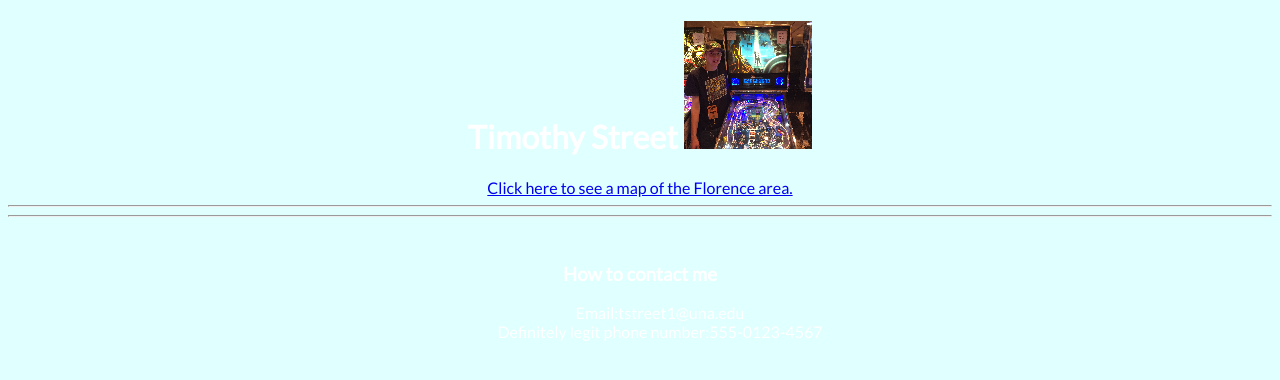
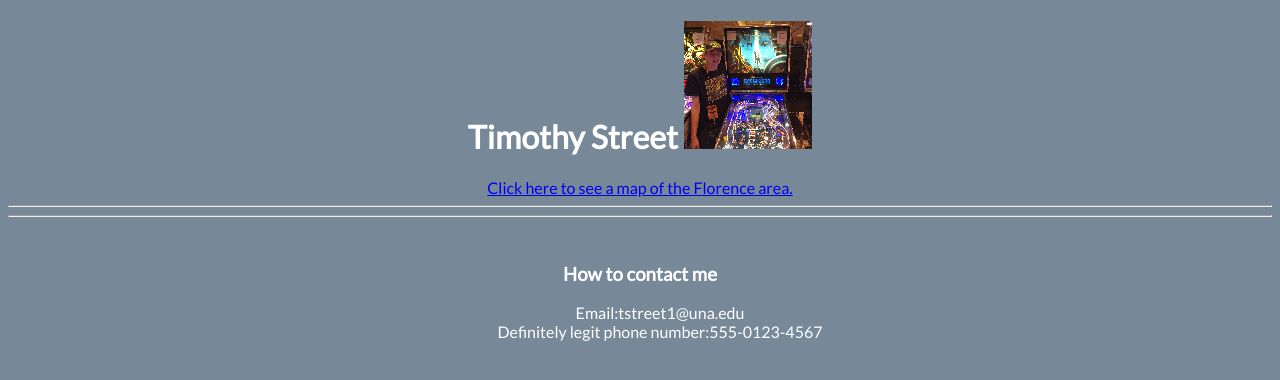
Before and after one commit to TimothyStreet/TimothyStreet.github.io, a plain HTML site: page index.html in a window 1280 px wide. Drawn offline with Linux system fonts and the light colour scheme.

Commit message:
Update Styles.css

```diff
--- a/Styles.css
+++ b/Styles.css
@@ -1,6 +1,6 @@
 
 body {
-background-color: LightCyan;
+background-color: LightSlateGrey;
 color: white;
 text-align:center;
 font-family: Lato ,cursive}
```
